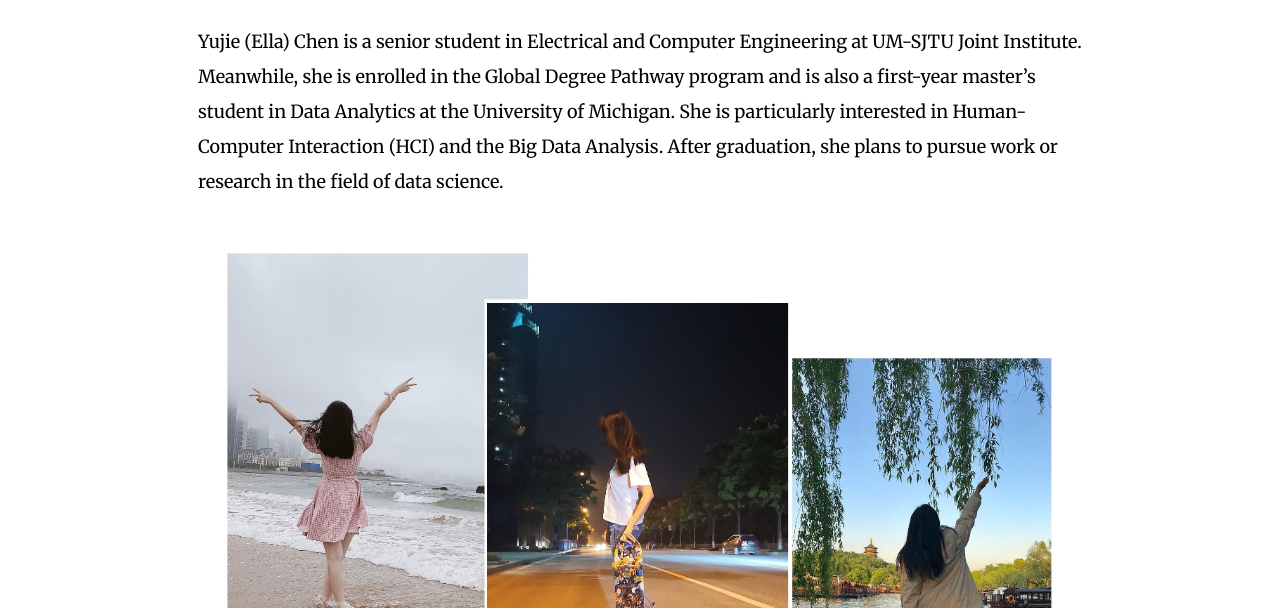
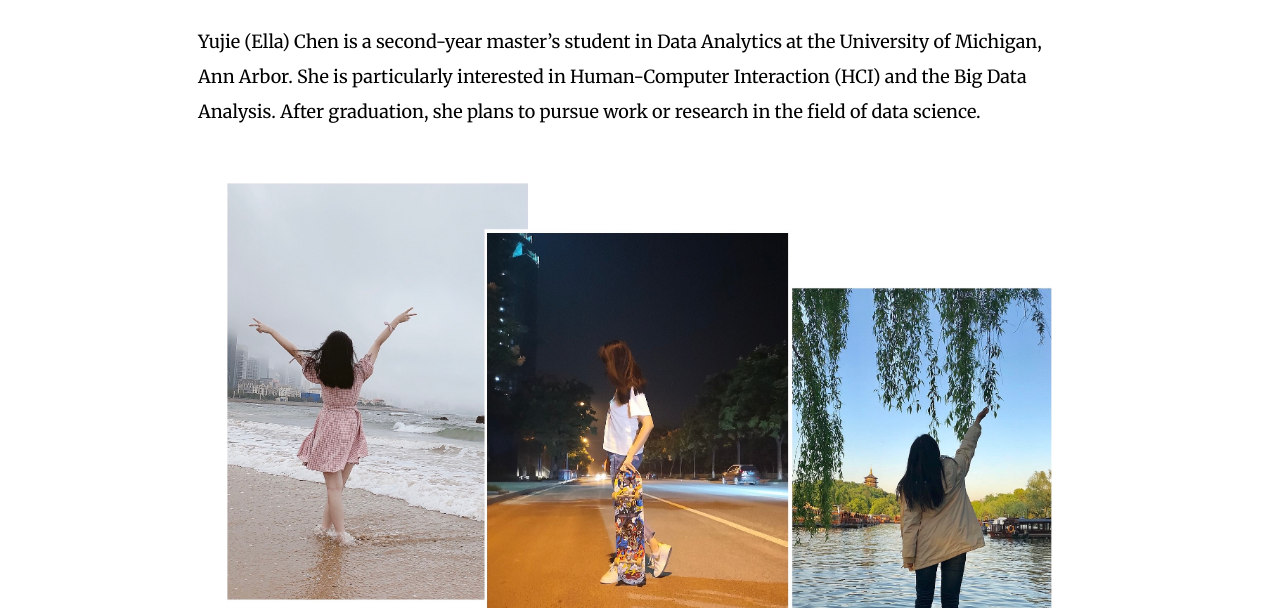
Before and after one commit to Eleanora-cyj/Portfolio, a plain HTML site: page about.html in a window 1280 px wide. Shown: the part 192-800 px from the top of the page. Drawn offline with Linux system fonts and the light colour scheme; a web font is replaced by a local one.

Commit message:
Update about.html

```diff
--- a/about.html
+++ b/about.html
@@ -58,7 +58,7 @@
   <section id="about" class="about container" role = "main">
     <div class="about-info">
       <h1 class="about-info-heading">Know About Me</h1>
-      <p class="about-info-desc">Yujie (Ella) Chen is a senior student in Electrical and Computer Engineering at UM-SJTU Joint Institute. Meanwhile, she is enrolled in the Global Degree Pathway program and is also a first-year master’s student in Data Analytics at the University of Michigan. She is particularly interested in Human-Computer Interaction (HCI) and the Big Data Analysis. After graduation, she plans to pursue work or research in the field of data science.</p>
+      <p class="about-info-desc">Yujie (Ella) Chen is a second-year master’s student in Data Analytics at the University of Michigan, Ann Arbor. She is particularly interested in Human-Computer Interaction (HCI) and the Big Data Analysis. After graduation, she plans to pursue work or research in the field of data science.</p>
     </div>
     <div class="about-img">
       <div class="about-img-wrapper">
```
